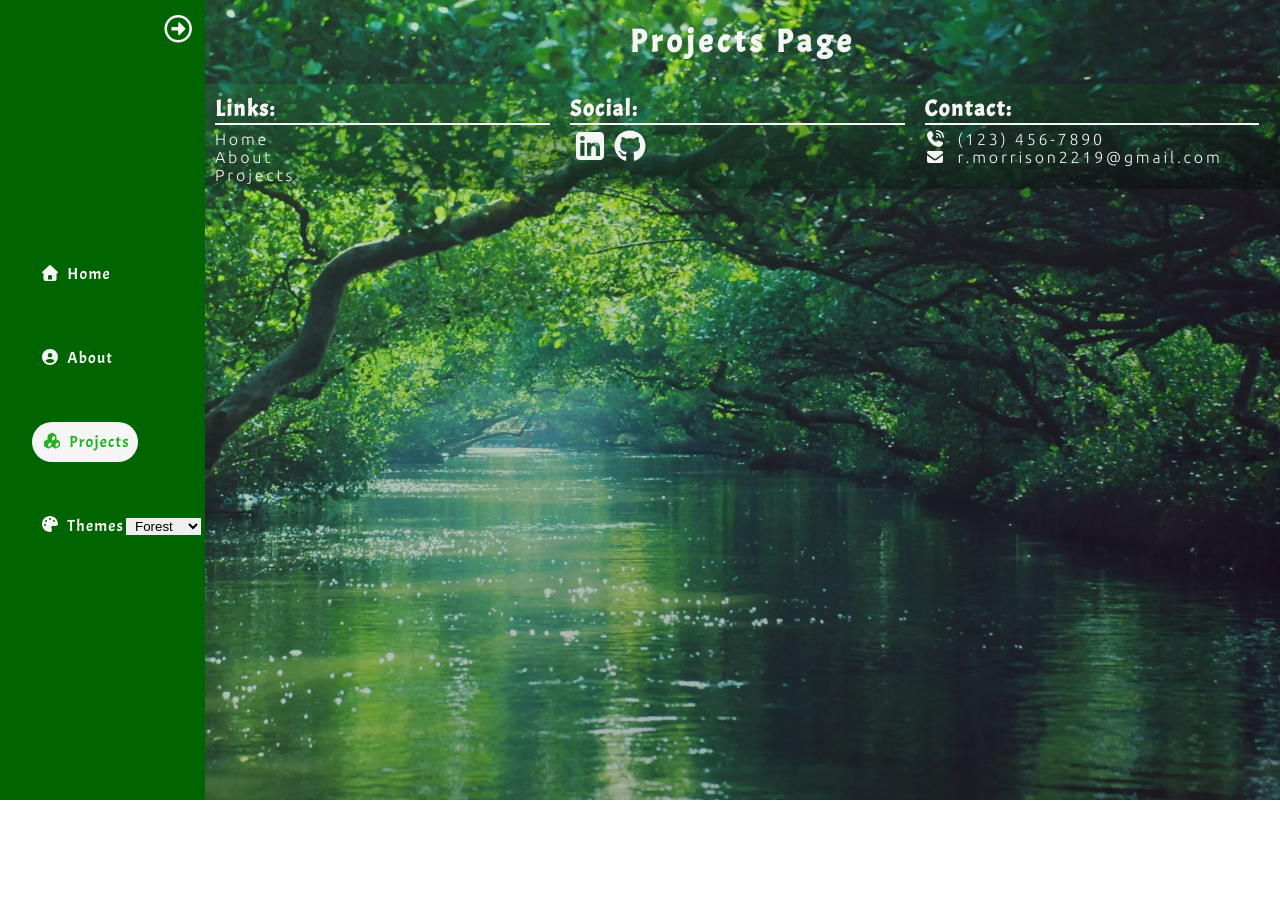
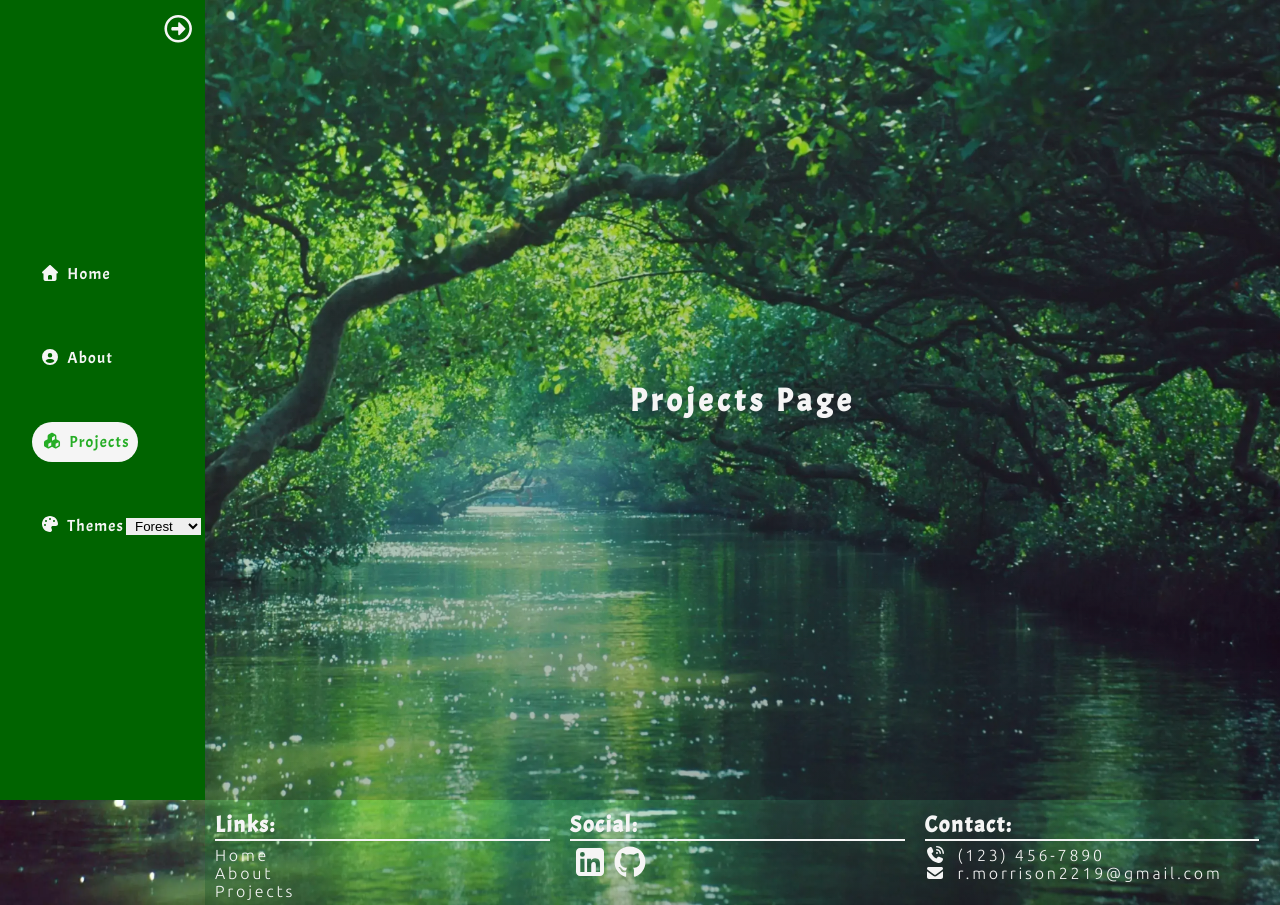
Before and after one commit to rob-botics/Portfolio-Project, a Next.js app: page /projects in a window 1280 px wide. Before the commit the page ends 800 px from the top, so only its background shows below. Built offline with nearby package versions, Linux system fonts and the light colour scheme.

Commit message:
Project Page Updates

```diff
--- a/src/app/projects/page.tsx
+++ b/src/app/projects/page.tsx
@@ -4,7 +4,9 @@ import { PageWrapper } from "../components/PageWrapper"
 const Projects = () => {
     return(
         <PageWrapper>
-            <h1>Projects Page</h1>
+            <section>
+                <h1>Projects Page</h1>
+            </section>
         </PageWrapper>
     )
 }
--- a/src/app/slt/page.tsx
+++ b/src/app/slt/page.tsx
@@ -71,7 +71,7 @@ const Home = () => {
                         </div>
                         <div>
                             <Link href="/slt/menu#jellos"><img src={'/img/slt/home/home-jello.jpg'} alt='home cake'/></Link>
-                            <p>Jello</p>
+                            <p>Jellos</p>
                         </div>
                     </div>
                 </section>
```
